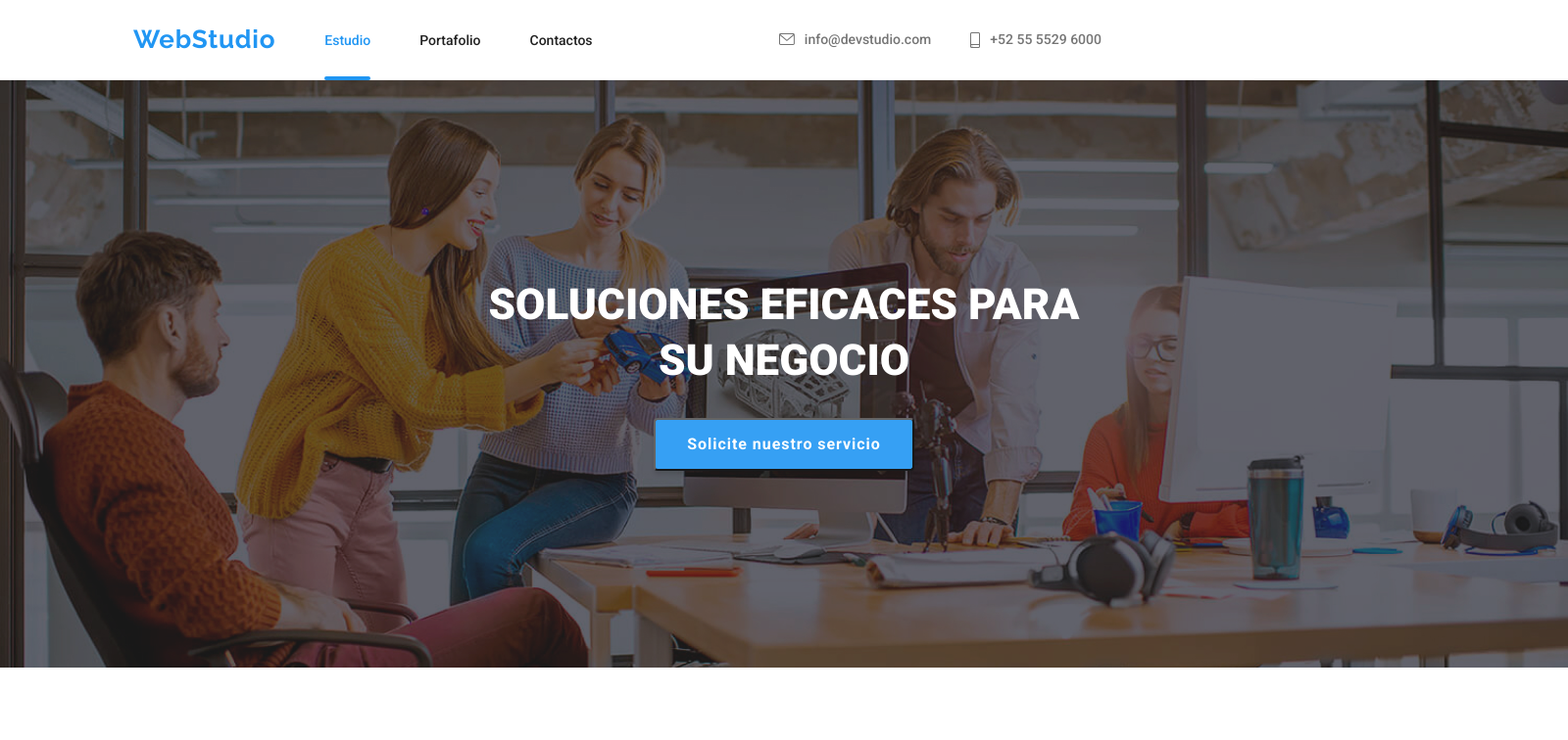
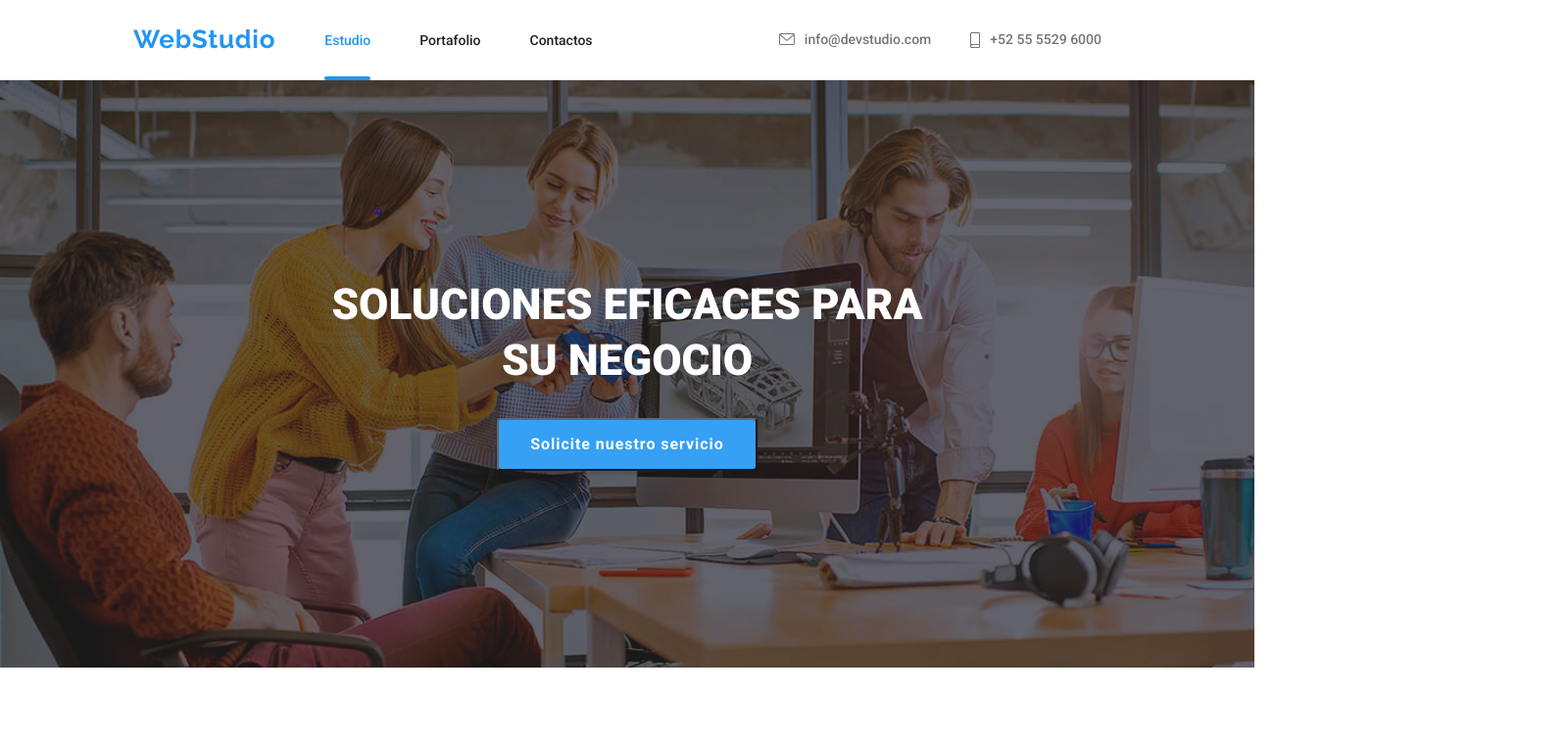
Before and after one commit to AFgalopez/goit-markup-hw-06, a plain HTML site: page index.html in a window 1280 px wide. Shown: the top 756 px of the page at 98% size, 1600 px wide, since content can reach past the window. Drawn offline with nearby package versions, Linux system fonts and the light colour scheme.

Commit message:
últimos arreglos

```diff
--- a/css/styles.css
+++ b/css/styles.css
@@ -12,12 +12,12 @@ header {
     border-bottom: 1px solid #ececec;
 }
 .container {
-    width: 1200px;
+    max-width: 1200px;
     margin-left: auto;
     margin-right: auto;
 }
 .container-content {
-    width: 1600px;
+    max-width: 1600px;
     margin-left: auto;
     margin-right: auto;
 }
@@ -172,7 +172,7 @@ header {
 }
 .callToAction {
     background-color: #2F303A66;
-    width: 1600px;
+    width: 100%;
     height: 600px;
     display: flex;
     justify-content: center;
```
